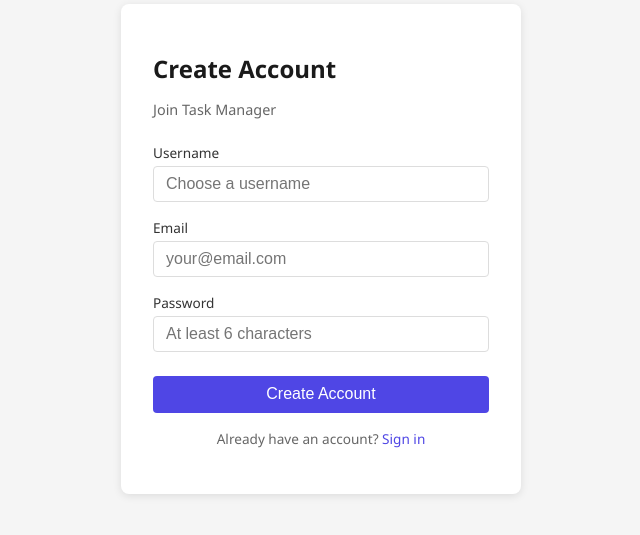
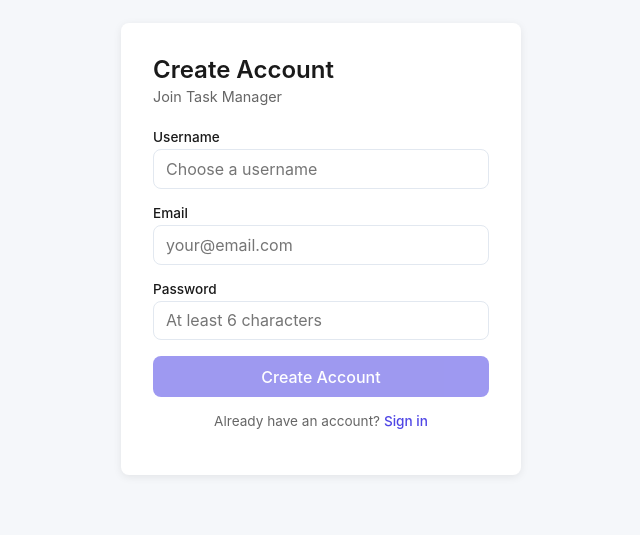
Before and after one commit to FrozenProduction/task-manager, a React (Vite) app in the folder frontend/react/: page /register in a window 1280 px wide. Shown: the part 151-686 px from the top of the page, without its empty margins (319-959 px from the left). Built offline with nearby package versions, Linux system fonts and the light colour scheme.

Commit message:
polish(ui): apply theme classes to RegisterPage — same 12-class set, no new CSS needed

```diff
--- a/frontend/react/src/pages/RegisterPage.jsx
+++ b/frontend/react/src/pages/RegisterPage.jsx
@@ -37,62 +37,62 @@ export default function RegisterPage() {
   };
 
   return (
-    <div style={styles.container}>
-      <div style={styles.card}>
-        <h1 style={styles.title}>Create Account</h1>
-        <p style={styles.subtitle}>Join Task Manager</p>
+    <div className="container">
+      <div className="card">
+        <h1 className="page-title">Create Account</h1>
+        <p className="subtitle">Join Task Manager</p>
 
-        <form onSubmit={handleSubmit} style={styles.form}>
-          <div style={styles.field}>
-            <label style={styles.label}>Username</label>
+        <form onSubmit={handleSubmit} className="form">
+          <div className="field">
+            <label className="label">Username</label>
             <input
               type="text"
               value={username}
               onChange={(e) => setUsername(e.target.value)}
-              style={styles.input}
+              className="input"
               placeholder="Choose a username"
               required
             />
           </div>
 
-          <div style={styles.field}>
-            <label style={styles.label}>Email</label>
+          <div className="field">
+            <label className="label">Email</label>
             <input
               type="email"
               value={email}
               onChange={(e) => setEmail(e.target.value)}
-              style={styles.input}
+              className="input"
               placeholder="your@email.com"
               required
             />
           </div>
 
-          <div style={styles.field}>
-            <label style={styles.label}>Password</label>
+          <div className="field">
+            <label className="label">Password</label>
             <input
               type="password"
               value={password}
               onChange={(e) => setPassword(e.target.value)}
-              style={styles.input}
+              className="input"
               placeholder="At least 6 characters"
               required
             />
           </div>
 
-          {error && <p style={styles.error}>{error}</p>}
+          {error && <p className="error">{error}</p>}
 
           <button
             type="submit"
             disabled={loading || !username || !email || !password}
-            style={styles.button}
+            className="btn btn-primary"
           >
             {loading ? "Creating account..." : "Create Account"}
           </button>
         </form>
 
-        <p style={styles.link}>
+        <p className="link">
           Already have an account?{" "}
-          <Link to="/login" style={styles.linkText}>
+          <Link to="/login" className="link-text">
             Sign in
           </Link>
         </p>
@@ -100,81 +100,3 @@ export default function RegisterPage() {
     </div>
   );
 }
-
-const styles = {
-  container: {
-    minHeight: "100vh",
-    display: "flex",
-    alignItems: "center",
-    justifyContent: "center",
-    backgroundColor: "#f5f5f5",
-    fontFamily: "'Segoe UI', system-ui, sans-serif",
-  },
-  card: {
-    backgroundColor: "white",
-    padding: "2rem",
-    borderRadius: "8px",
-    boxShadow: "0 2px 8px rgba(0,0,0,0.1)",
-    width: "100%",
-    maxWidth: "400px",
-  },
-  title: {
-    fontSize: "1.5rem",
-    fontWeight: "600",
-    marginBottom: "0.25rem",
-    color: "#1a1a1a",
-  },
-  subtitle: {
-    color: "#666",
-    marginBottom: "1.5rem",
-    fontSize: "0.9rem",
-  },
-  form: {
-    display: "flex",
-    flexDirection: "column",
-    gap: "1rem",
-  },
-  field: {
-    display: "flex",
-    flexDirection: "column",
-    gap: "0.25rem",
-  },
-  label: {
-    fontSize: "0.85rem",
-    fontWeight: "500",
-    color: "#333",
-  },
-  input: {
-    padding: "0.5rem 0.75rem",
-    border: "1px solid #ddd",
-    borderRadius: "4px",
-    fontSize: "1rem",
-  },
-  button: {
-    padding: "0.6rem",
-    backgroundColor: "#4f46e5",
-    color: "white",
-    border: "none",
-    borderRadius: "4px",
-    fontSize: "1rem",
-    fontWeight: "500",
-    cursor: "pointer",
-    marginTop: "0.5rem",
-  },
-  error: {
-    color: "#dc2626",
-    fontSize: "0.85rem",
-    margin: 0,
-  },
-  link: {
-    marginTop: "1rem",
-    textAlign: "center",
-    color: "#666",
-    fontSize: "0.85rem",
-  },
-  linkText: {
-    color: "#4f46e5",
-    textDecoration: "none",
-    fontWeight: "500",
-  },
-};
```
